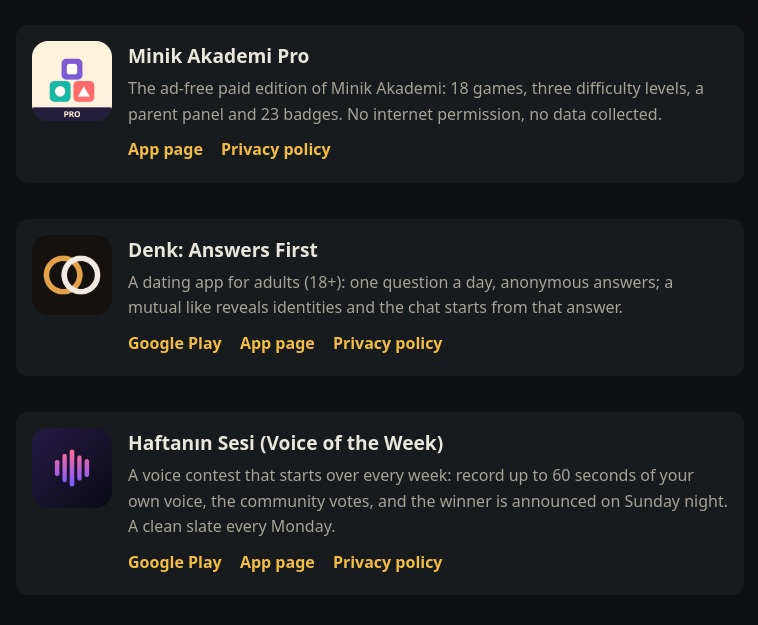
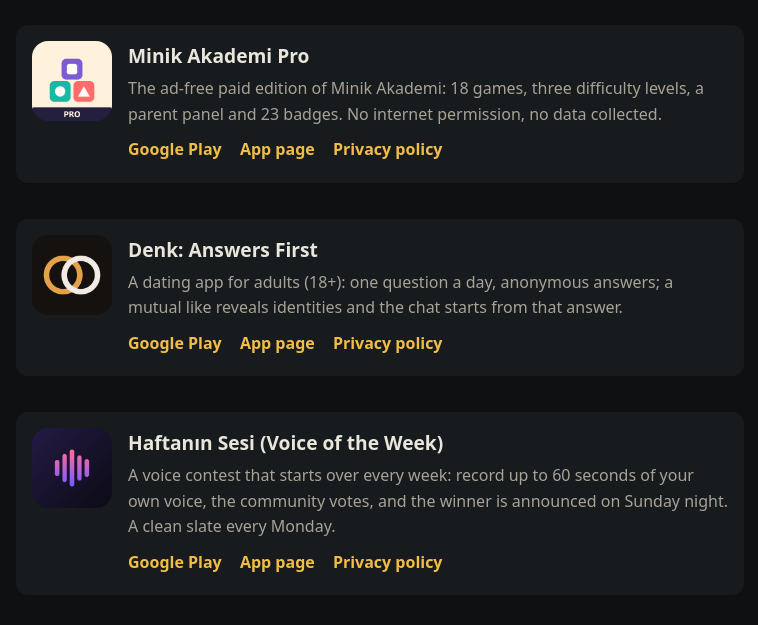
Before and after one commit to daglimehmet/daglimehmet.github.io, a plain HTML site: page index.html in a window 1280 px wide. Shown: the part 1880-2505 px from the top of the page, without its empty margins (260-1018 px from the left). Drawn offline with Linux system fonts and the light colour scheme.

Commit message:
Minik Akademi Pro Play baglantisi: index.html

```diff
--- a/index.html
+++ b/index.html
@@ -151,6 +151,7 @@ html[lang="en"] [data-en]{display:revert}
 <h3>Minik Akademi Pro</h3>
 <p><span data-tr>Minik Akademi'nin reklamsız ücretli sürümü: 18 oyun, üç zorluk seviyesi, ebeveyn paneli ve 23 rozet. İnternet izni yok, hiçbir veri toplanmaz.</span><span data-en>The ad-free paid edition of Minik Akademi: 18 games, three difficulty levels, a parent panel and 23 badges. No internet permission, no data collected.</span></p>
 <div class="links">
+<a href="https://play.google.com/store/apps/details?id=com.dagli.minikakademi.pro">Google Play</a>
 <a href="minik-akademi-pro/"><span data-tr>Uygulama sayfası</span><span data-en>App page</span></a>
 <a href="https://claude.ai/artifact/JTTTg2S2AMDj9CywJrpJFM"><span data-tr>Gizlilik politikası</span><span data-en>Privacy policy</span></a>
 </div>
```
